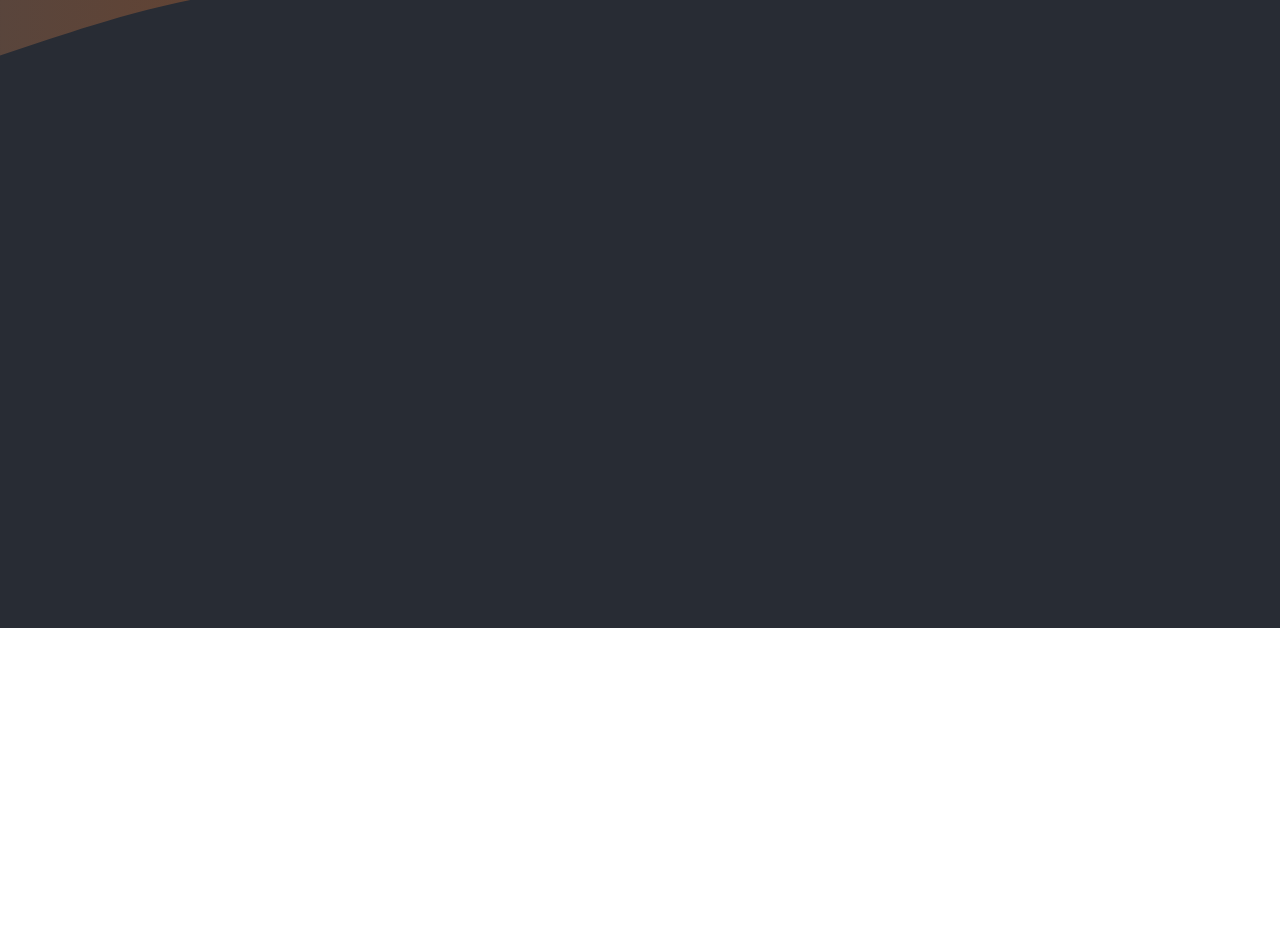
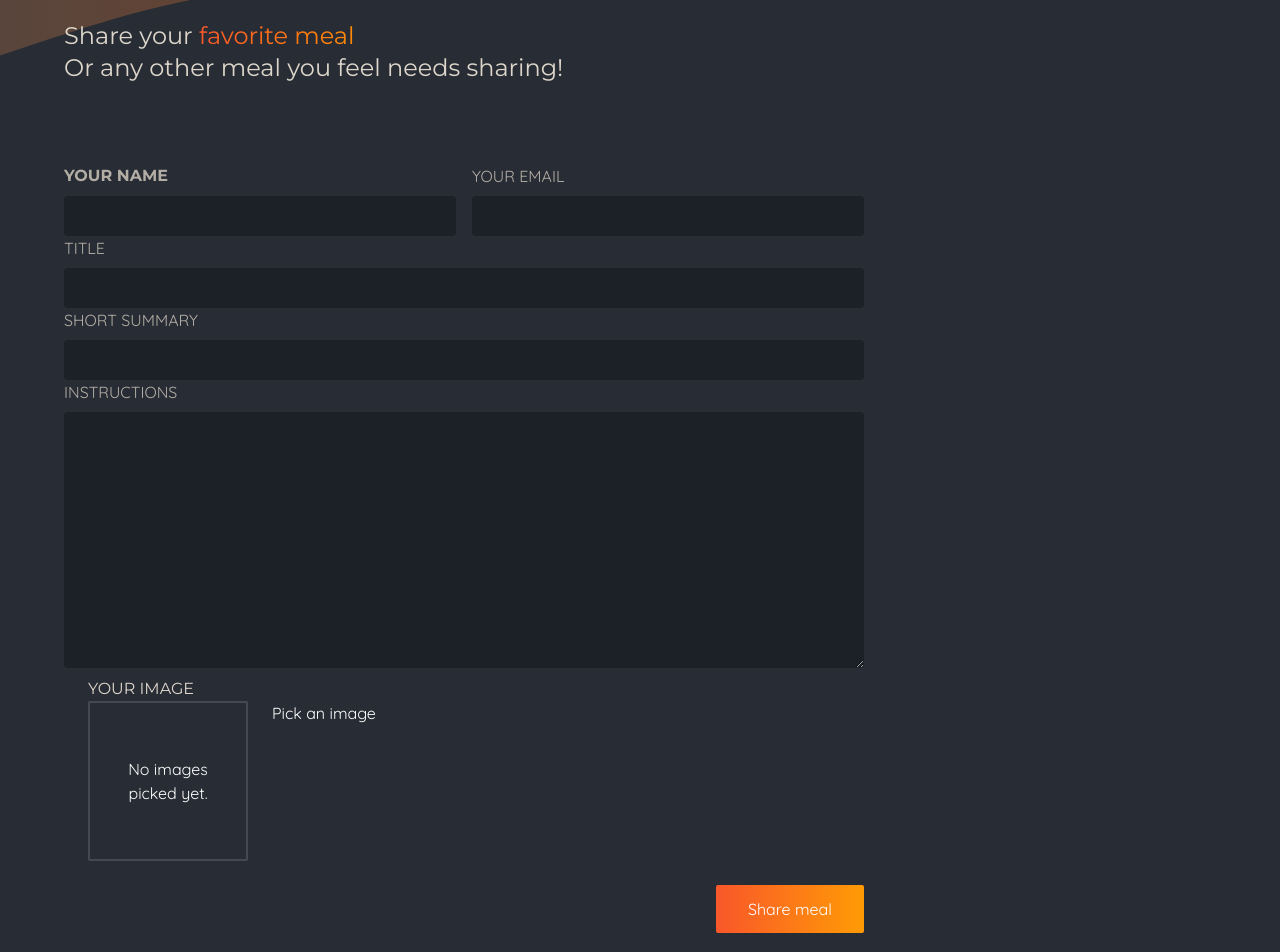
Before and after one commit to kpaccess/foodieApp, a Next.js app: page /meals/share in a window 1280 px wide. Shown: the part 172-1124 px from the top of the page. Before the commit the page ends 800 px from the top, so only its background shows below. Built offline with nearby package versions, Linux system fonts and the light colour scheme.

Commit message:
added meals form page

```diff
--- a/app/meals/share/page.tsx
+++ b/app/meals/share/page.tsx
@@ -1,8 +1,109 @@
+"use client";
+import { montserrat } from "@/app/fonts";
+
+import ImagePicker from "@/components/meals/image-picker";
+import MealsFormSubmit from "@/components/meals/meals-form-submit";
+
 const ShareMealsPage = () => {
   return (
-    <div>
-      <h1 className=" text-white">This is Meals Share Page</h1>
-    </div>
+    <>
+      <header className=" gap-12 mt-12 mr-auto mb-20 ml-auto w-[90%] max-w-[75rem] text-[#ddd6cb] text-2xl">
+        <h1 className={`${montserrat.className} font-sans`}>
+          Share your{" "}
+          <span className=" text-transparent bg-clip-text gradient bg-gradient-to-r from-[#f9572a] to-[#ff8a05]">
+            favorite meal
+          </span>
+          <p>Or any other meal you feel needs sharing!</p>
+        </h1>
+      </header>
+      <main className="w-[90%] max-w-[75rem] my-12 mx-auto text-white">
+        <form action="" className="max-w-[50rem]">
+          <div className="flex gap-4">
+            <p className="w-full">
+              <label
+                htmlFor="name"
+                className={`text-[#b3aea5] block mb-2 ${montserrat.className} uppercase font-bold w-full`}
+              >
+                Your name
+              </label>
+              <input
+                type="text"
+                id="name"
+                name="name"
+                className={`block w-full py-2 px-4 rounded border-solid border-[#454952] ${montserrat.className} text-[#ddd6cb] bg-[#1c2027] w-full`}
+              />
+            </p>
+            <p className="w-full">
+              <label
+                htmlFor="email"
+                className={`text-[#b3aea5] block mb-2 ${montserrat.className}font-bold uppercase`}
+              >
+                Your email
+              </label>
+              <input
+                type="text"
+                id="email"
+                name="email"
+                className={`block w-full py-2 px-4 rounded border-solid border-[#454952] ${montserrat.className} text-[#ddd6cb] bg-[#1c2027] w-full`}
+              />
+            </p>
+          </div>
+          <div className="flex gap-4">
+            <p className="w-full">
+              <label
+                htmlFor="title"
+                className={`text-[#b3aea5] block mb-2 ${montserrat.className}font-bold w-full uppercase`}
+              >
+                Title
+              </label>
+              <input
+                type="text"
+                id="title"
+                name="title"
+                className={`block w-full py-2 px-4 rounded border-solid border-[#454952] ${montserrat.className} text-[#ddd6cb] bg-[#1c2027] w-full`}
+              />
+            </p>
+          </div>
+          <div className="flex gap-4">
+            <p className="w-full">
+              <label
+                htmlFor="summary"
+                className={`text-[#b3aea5] block mb-2 ${montserrat.className}font-bold w-full uppercase`}
+              >
+                Short Summary
+              </label>
+              <input
+                type="text"
+                id="summary"
+                name="summary"
+                className={`block w-full py-2 px-4 rounded border-solid border-[#454952] ${montserrat.className} text-[#ddd6cb] bg-[#1c2027] w-full`}
+              />
+            </p>
+          </div>
+          <div className="flex gap-4">
+            <p className="w-full">
+              <label
+                htmlFor="instructions"
+                className={`text-[#b3aea5] block mb-2 ${montserrat.className}font-bold w-full uppercase`}
+              >
+                Instructions
+              </label>
+              <textarea
+                id="instructions"
+                name="instructions"
+                rows={10}
+                className={`block w-full py-2 px-4 rounded border-solid border-[#454952] ${montserrat.className} text-[#ddd6cb] bg-[#1c2027] w-full`}
+                required
+              />
+            </p>
+          </div>
+          <ImagePicker label="Your image" name="image" />
+          <p className=" text-right">
+            <MealsFormSubmit />
+          </p>
+        </form>
+      </main>
+    </>
   );
 };
 
--- /dev/null
+++ b/components/meals/image-picker.tsx
@@ -0,0 +1,76 @@
+"use client";
+import { useState, useRef } from "react";
+import Image from "next/image";
+import { montserrat } from "@/app/fonts";
+
+type ImagePickerProps = {
+  label: string;
+  name: string;
+};
+
+const ImagePicker = ({ label, name }: ImagePickerProps) => {
+  const [pickedImage, setPickedImage] = useState("");
+
+  const imageInput: React.RefObject<HTMLInputElement> = useRef(null);
+
+  function handlePickClick() {
+    imageInput.current?.click();
+  }
+
+  function handleImageChange(event: React.ChangeEvent<HTMLInputElement>) {
+    const file = event?.target?.files?.[0];
+    if (!file) {
+      setPickedImage("");
+      return;
+    }
+
+    const fileReader = new FileReader();
+
+    fileReader.onload = () => {
+      if (fileReader.result) {
+        setPickedImage(fileReader.result.toString());
+      }
+    };
+
+    fileReader.readAsDataURL(file);
+  }
+
+  return (
+    <div className="border-0 py-2 px-6 rounded-sm cursor-pointer">
+      <label
+        htmlFor={name}
+        className={`uppercase ${montserrat.className} text-[#ddd6cb]`}
+      >
+        {label}
+      </label>
+      <div className="flex items-start gap-6 mb-4">
+        <div className="w-40 h-40 flex justify-center items-center text-center color-[#a4abb9] relative border-solid  border-[#454952] border-2 rounded-sm">
+          {!pickedImage && <p className="m-0 p-4">No images picked yet.</p>}
+          {pickedImage && (
+            <Image
+              src={pickedImage}
+              alt="The image selected by the user"
+              className="object-cover"
+              fill
+            />
+          )}
+        </div>
+        <input
+          type="file"
+          id={name}
+          accept="image/png, image/jpeg"
+          name={name}
+          ref={imageInput}
+          onChange={handleImageChange}
+          className="hidden"
+          required
+        />
+        <button type="button" onClick={handlePickClick}>
+          Pick an image
+        </button>
+      </div>
+    </div>
+  );
+};
+
+export default ImagePicker;
--- /dev/null
+++ b/components/meals/meals-form-submit.jsx
@@ -0,0 +1,17 @@
+"use client";
+
+import { useFormStatus } from "react-dom";
+
+const MealsFormSubmit = () => {
+  const { pending } = useFormStatus();
+  return (
+    <button
+      disabled={pending}
+      className=" border-0 py-3 px-8 text-white rounded-sm cursor-pointer bg-gradient-to-r from-[#f9572a] to-[#ff9b05]"
+    >
+      {pending ? "Submitting..." : "Share meal"}
+    </button>
+  );
+};
+
+export default MealsFormSubmit;
```
